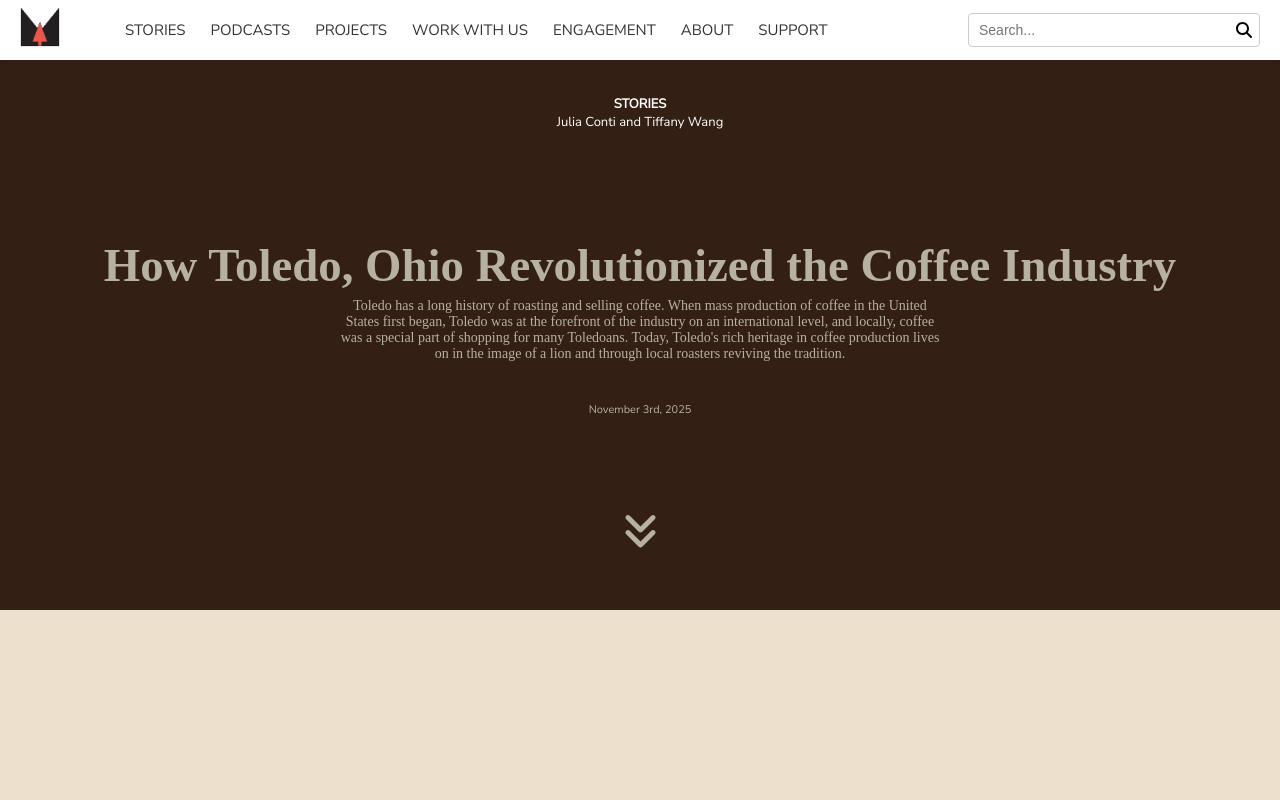
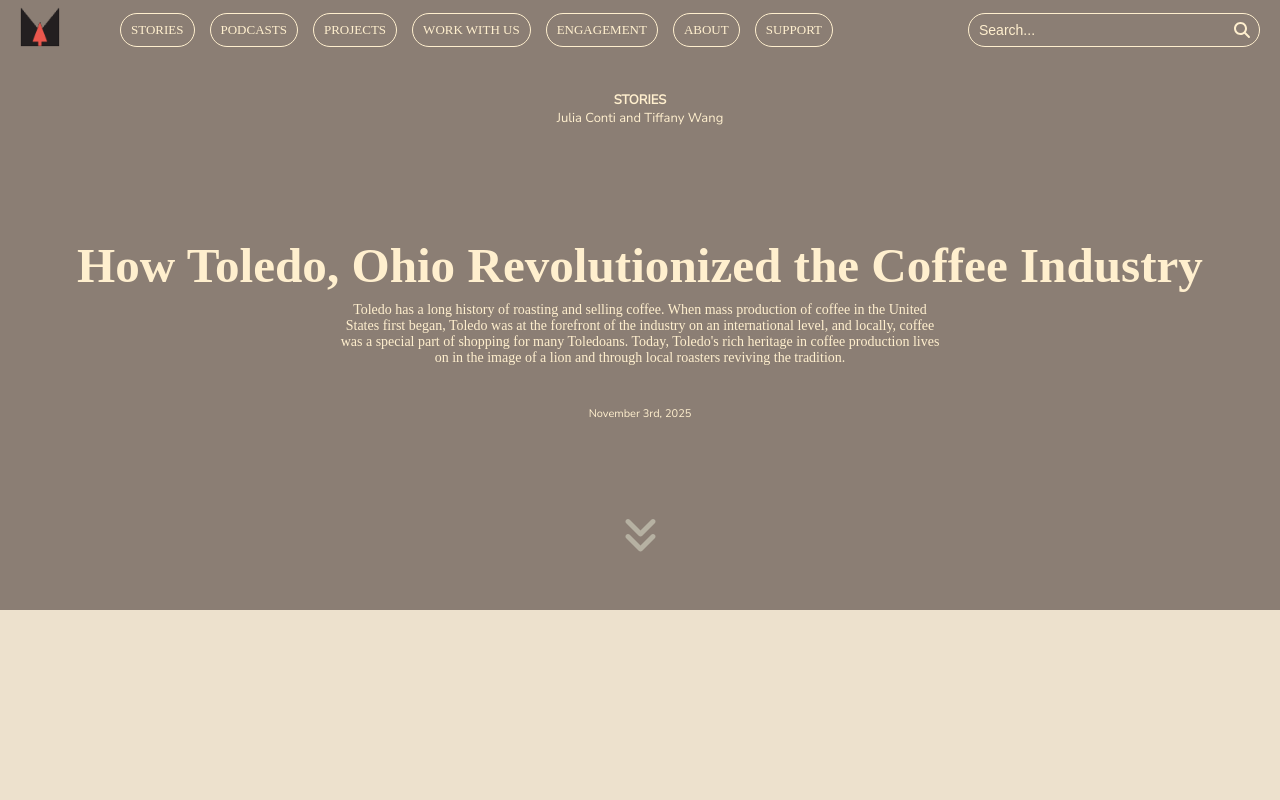
Before and after one commit to Arjun88R/Toledo-Coffee-Design, a React (Create React App) app: page / in a window 1280 px wide. Shown: the top 800 px of the page. Built offline with nearby package versions, Linux system fonts and the light colour scheme.

Commit message:
redid landing page

```diff
--- a/src/App.css
+++ b/src/App.css
@@ -6,10 +6,9 @@
 .navbar {
   display: flex;
   align-items: center;
-  background-color: #fff;
+  background-color: #8B7E74;
   padding: 10px 20px;
   position: relative;
-  box-shadow: 0 2px 4px rgba(0,0,0,0.1);
   height:40px;
 }
 
@@ -31,23 +30,29 @@
 }
 
 .nav-links li a {
+  font-family: 'Recoleta alt', serif; /* font-style was incorrect */
   text-decoration: none;
-  color: #333;
+  color: #FFEFCE;
   font-weight: 500;
-  font-size:15px;
-  padding: 8px 5px;
+  font-size: 13px;
+  padding: 8px 10px;
   display: block;
+
+  border: 1px solid #FFEFCE;
+  border-radius: 20px;
 }
 
+
 .nav-links li a:hover {
-  font-weight: bold;
+  color:#8B7E74;
+  background-color: #FFEFCE;
 }
 
 .dropdown-menu {
   position: absolute;
   top: 100%;
   left: 0;
-  background-color: white;
+  background-color:#FFEFCE;
   box-shadow: 0 2px 8px rgba(0,0,0,0.15);
   list-style: none;
   padding: 10px 0;
@@ -69,16 +74,16 @@
 
 .dropdown-menu li a {
   padding: 8px 15px;
+  color:#8B7E74;
   font-weight: normal;
 }
 
 .dropdown-menu li a:hover {
-  color:rgb(241, 98, 98);
+  color:red;
 }
-
 .search-icon {
   cursor: pointer;
-  color: #333;
+  color: #FFEFCE;
   margin-left: auto;
   position: relative;
   z-index: 1100;
@@ -88,7 +93,7 @@
   position: absolute;
   top: 60px;
   right: 20px;
-  background: white;
+  background-color: #8B7E74;
   box-shadow: 0 2px 8px rgba(0,0,0,0.2);
   padding: 8px 12px;
   border-radius: 4px;
@@ -96,14 +101,19 @@
 }
 
 .search-input {
-  border: 1px solid #ccc;
+  background-color: #8B7E74;
+  border: 1px solid #FFEFCE;
   padding: 6px 10px;
   font-size: 14px;
   width: 250px;
-  border-radius: 4px;
+  border-radius: 20px;
   outline: none;
   height:20px;
   padding-right: 30px;
+}
+
+.search-input::placeholder {
+color: #FFEFCE; /* or another color you prefer */
 }
 
 .search-container {
@@ -113,10 +123,10 @@
 
 .search-icon {
   position: absolute;
-  right: 8px;
+  right: 10px;
   top: 50%;
   transform: translateY(-50%);
-  color: black;
+  color:#FFEFCE;
   cursor: pointer;
 }
 
@@ -127,12 +137,11 @@
 .background-image-1 {
   width: 100%;
   height: 550px;
-  background-color: #331F14;
+  background-color: #8B7E74;
   display: flex;
   flex-direction: column;
   justify-content: center;
   align-items: center;
-  color: white;
   text-align: center;
 }
 
@@ -147,13 +156,15 @@
   font-size: 13px;
   margin: 0;
   position: relative;
+  color:#FFEFCE;
 }
 
 .background-image-1 .article-title{
-  font-size: 40px;
+  font-size: 42px;
+  font-weight: lighter;
   position:relative;
-  font-family: 'Recoleta alt', serif;
-  color:#B6B1A2;
+  font-family: 'Recoleta Alt', serif;
+  color:#FFEFCE;
 }
 
 .background-image-1 .article-desc{
@@ -162,7 +173,7 @@
   bottom:55px;
   width:600px;
   font-family: 'Recoleta alt', serif;
-  color:#B6B1A2;
+  color:#FFEFCE;
 }
 
 .background-image-1 .article-date{
@@ -170,7 +181,7 @@
   position: relative;
   bottom:40px;
   width:600px;
-  color:#B6B1A2;
+  color:#FFEFCE;
 }
 
 .chevron-button{
```
